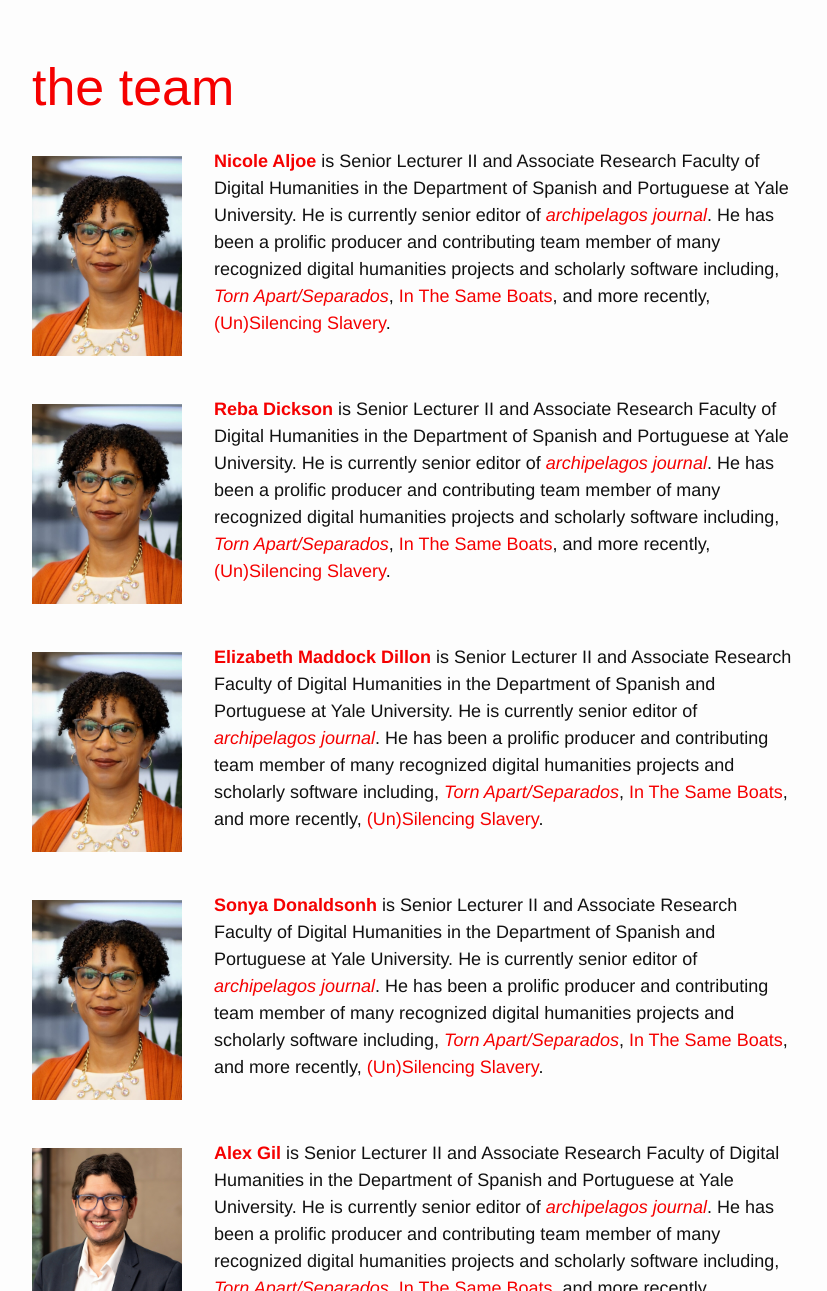
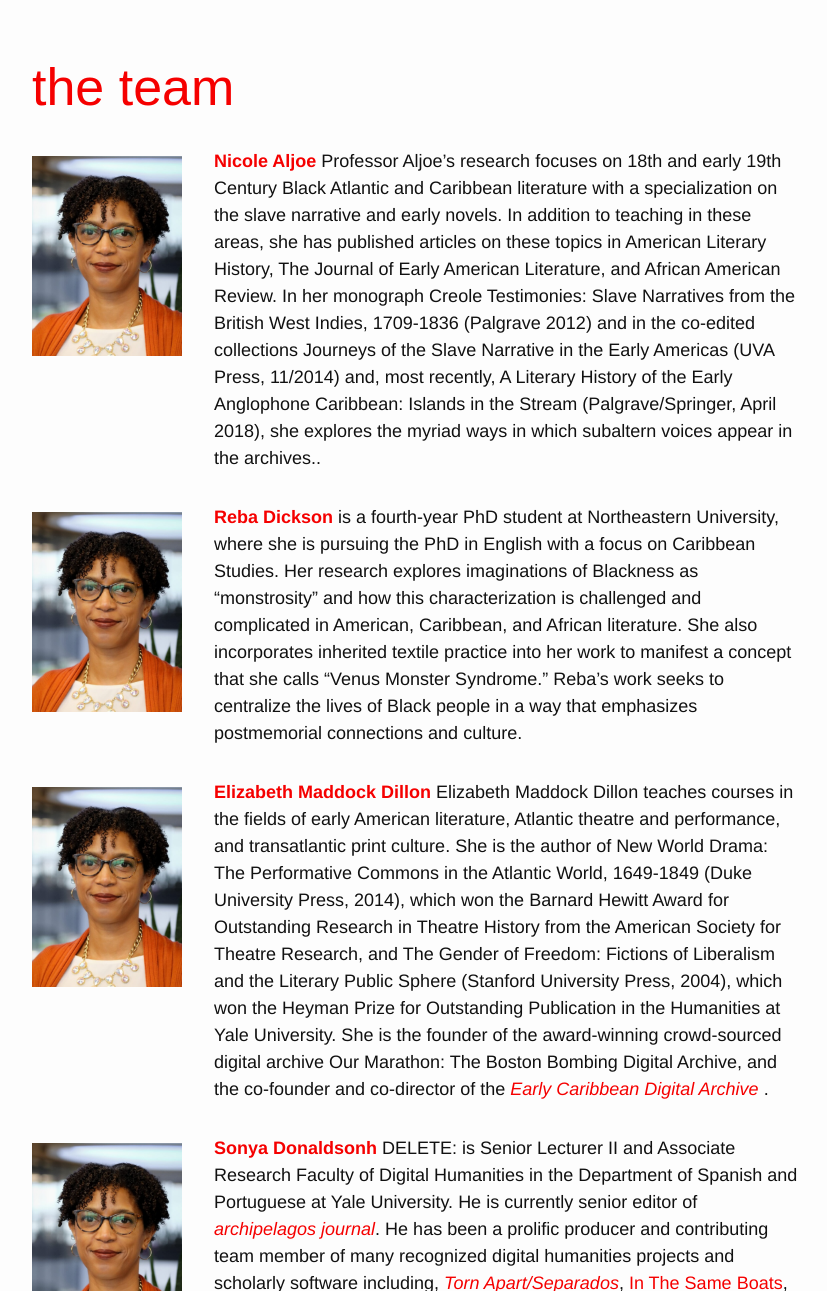
Before and after one commit to elotroalex/tcd12, a Jekyll site: the page built from team.html, in a window 1280 px wide and 1400 px high, scrolled down 495 px, cut to the strip 109-1400 px from the top of the window. Shown: the whole strip, without its empty margins (224-1051 px from the left). Built offline with Jekyll 4.4.1, drawn with Linux system fonts in a browser that asks for light colours; some of the changed text lies outside the part shown.

Commit message:
Update team.html
ADDED BIOS

```diff
--- a/team.html
+++ b/team.html
@@ -14,9 +14,7 @@ title: Team
   </div>
   <div class="bio">
     <p>
-      <a href="http://www.elotroalex.com"><strong>Nicole Aljoe</strong></a> is Senior Lecturer II and Associate Research Faculty of Digital Humanities in the Department of Spanish and Portuguese at Yale University. He is currently senior editor of <em><a href="http://smallaxe.net/sxarchipelagos/index.html">archipelagos journal</a></em
-      >. He has been a prolific producer and contributing team member of many recognized digital humanities projects and scholarly software including, <em><a href="http://xpmethod.plaintext.in/torn-apart/volume/1/">Torn Apart/Separados</a></em
-      >, <a href="http://sameboats.org/">In The Same Boats</a>, and more recently, <a href="https://unsilencing-slavery.org/">(Un)Silencing Slavery</a>.
+      <a href="https://cssh.northeastern.edu/faculty/nicole-aljoe/"><strong>Nicole Aljoe</strong></a> Professor Aljoe’s research focuses on 18th and early 19th Century Black Atlantic and Caribbean literature with a specialization on the slave narrative and early novels. In addition to teaching in these areas, she has published articles on these topics in American Literary History, The Journal of Early American Literature, and African American Review. In her monograph Creole Testimonies: Slave Narratives from the British West Indies, 1709-1836 (Palgrave 2012) and in the co-edited collections Journeys of the Slave Narrative in the Early Americas (UVA Press, 11/2014) and, most recently, A Literary History of the Early Anglophone Caribbean: Islands in the Stream (Palgrave/Springer, April 2018), she explores the myriad ways in which subaltern voices appear in the archives.</a>.
     </p>
   </div>
 </div>
@@ -27,9 +25,7 @@ title: Team
   </div>
   <div class="bio">
     <p>
-      <a href="http://www.elotroalex.com"><strong>Reba Dickson</strong></a> is Senior Lecturer II and Associate Research Faculty of Digital Humanities in the Department of Spanish and Portuguese at Yale University. He is currently senior editor of <em><a href="http://smallaxe.net/sxarchipelagos/index.html">archipelagos journal</a></em
-      >. He has been a prolific producer and contributing team member of many recognized digital humanities projects and scholarly software including, <em><a href="http://xpmethod.plaintext.in/torn-apart/volume/1/">Torn Apart/Separados</a></em
-      >, <a href="http://sameboats.org/">In The Same Boats</a>, and more recently, <a href="https://unsilencing-slavery.org/">(Un)Silencing Slavery</a>.
+      <a><strong>Reba Dickson</strong></a> is a fourth-year PhD student at Northeastern University, where she is pursuing the PhD in English with a focus on Caribbean Studies. Her research explores imaginations of Blackness as “monstrosity” and how this characterization is challenged and complicated in American, Caribbean, and African literature. She also incorporates inherited textile practice into her work to manifest a concept that she calls “Venus Monster Syndrome.” Reba’s work seeks to centralize the lives of Black people in a way that emphasizes postmemorial connections and culture.</a>
     </p>
   </div>
 </div>
@@ -40,9 +36,7 @@ title: Team
   </div>
   <div class="bio">
     <p>
-      <a href="http://www.elotroalex.com"><strong>Elizabeth Maddock Dillon</strong></a> is Senior Lecturer II and Associate Research Faculty of Digital Humanities in the Department of Spanish and Portuguese at Yale University. He is currently senior editor of <em><a href="http://smallaxe.net/sxarchipelagos/index.html">archipelagos journal</a></em
-      >. He has been a prolific producer and contributing team member of many recognized digital humanities projects and scholarly software including, <em><a href="http://xpmethod.plaintext.in/torn-apart/volume/1/">Torn Apart/Separados</a></em
-      >, <a href="http://sameboats.org/">In The Same Boats</a>, and more recently, <a href="https://unsilencing-slavery.org/">(Un)Silencing Slavery</a>.
+      <a href="https://cssh.northeastern.edu/faculty/elizabeth-dillon/"><strong>Elizabeth Maddock Dillon</strong></a> Elizabeth Maddock Dillon teaches courses in the fields of early American literature, Atlantic theatre and performance, and transatlantic print culture. She is the author of New World Drama: The Performative Commons in the Atlantic World, 1649-1849 (Duke University Press, 2014), which won the Barnard Hewitt Award for Outstanding Research in Theatre History from the American Society for Theatre Research, and The Gender of Freedom: Fictions of Liberalism and the Literary Public Sphere (Stanford University Press, 2004), which won the Heyman Prize for Outstanding Publication in the Humanities at Yale University. She is the founder of the award-winning crowd-sourced digital archive Our Marathon: The Boston Bombing Digital Archive, and the co-founder and co-director of the <em><a href="https://ecda.northeastern.edu/#_ga=2.180362983.1756589353.1637176198-1236090261.1630514576" target="_blank">Early Caribbean Digital Archive </a></em>.
     </p>
   </div>
 </div>
@@ -53,7 +47,11 @@ title: Team
   </div>
   <div class="bio">
     <p>
-      <a href="http://www.elotroalex.com"><strong>Sonya Donaldsonh</strong></a> is Senior Lecturer II and Associate Research Faculty of Digital Humanities in the Department of Spanish and Portuguese at Yale University. He is currently senior editor of <em><a href="http://smallaxe.net/sxarchipelagos/index.html">archipelagos journal</a></em
+      <a href="https://www.colby.edu/people/people-directory/sonya-donaldson/"><strong>Sonya Donaldsonh</strong></a>
+
+
+
+      DELETE: is Senior Lecturer II and Associate Research Faculty of Digital Humanities in the Department of Spanish and Portuguese at Yale University. He is currently senior editor of <em><a href="http://smallaxe.net/sxarchipelagos/index.html">archipelagos journal</a></em
       >. He has been a prolific producer and contributing team member of many recognized digital humanities projects and scholarly software including, <em><a href="http://xpmethod.plaintext.in/torn-apart/volume/1/">Torn Apart/Separados</a></em
       >, <a href="http://sameboats.org/">In The Same Boats</a>, and more recently, <a href="https://unsilencing-slavery.org/">(Un)Silencing Slavery</a>.
     </p>
@@ -101,9 +99,7 @@ title: Team
   </div>
   <div class="bio">
     <p>
-      <a href="http://www.elotroalex.com"><strong>Clareese Hill</strong></a> is Senior Lecturer II and Associate Research Faculty of Digital Humanities in the Department of Spanish and Portuguese at Yale University. He is currently senior editor of <em><a href="http://smallaxe.net/sxarchipelagos/index.html">archipelagos journal</a></em
-      >. He has been a prolific producer and contributing team member of many recognized digital humanities projects and scholarly software including, <em><a href="http://xpmethod.plaintext.in/torn-apart/volume/1/">Torn Apart/Separados</a></em
-      >, <a href="http://sameboats.org/">In The Same Boats</a>, and more recently, <a href="https://unsilencing-slavery.org/">(Un)Silencing Slavery</a>.
+      <a href="https://camd.northeastern.edu/people/clareese-hill/"><strong>Clareese Hill</strong></a> Clareese Hill is a practice-based art researcher in XR and Immersive Media. She explores the validity of the word “identity” through her perspective as an Afro-Caribbean American woman and her societal role projected on her to perform as a Black feminist academic. She has given performance lectures at Royal College of Art, Goldsmiths’ College, University of London, University of Sussex, CUNY Graduate Center, The Chicago Art Department, and Smack Mellon in Brooklyn. In May 2020, she co-organized Occupying the In-Between, a day-long interactive art research platform that questioned the validity of knowledge production and the body disseminating the research. She has exhibited her research internationally in Chicago, New York, California, London, Europe, and cyberspace. Clareese has had articles published in the Architecture and Culture Journal by Taylor and Francis Press and in Antennae, the Journal of Nature and Culture. Clareese holds an MFA from The School of the Art Institute of Chicago (SAIC) and a practice-based research Ph.D. from Goldsmiths’ College, University of London. </a>
     </p>
   </div>
 </div>
@@ -131,7 +127,12 @@ title: Team
   </div>
   <div class="bio">
     <p>
-      <a href="http://www.elotroalex.com"><strong>Savita Maharaj</strong></a> is Senior Lecturer II and Associate Research Faculty of Digital Humanities in the Department of Spanish and Portuguese at Yale University. He is currently senior editor of <em><a href="http://smallaxe.net/sxarchipelagos/index.html">archipelagos journal</a></em
+      <a href="http://www.elotroalex.com"><strong>Savita Maharaj</strong></a>
+
+
+
+
+      DELETE: is Senior Lecturer II and Associate Research Faculty of Digital Humanities in the Department of Spanish and Portuguese at Yale University. He is currently senior editor of <em><a href="http://smallaxe.net/sxarchipelagos/index.html">archipelagos journal</a></em
       >. He has been a prolific producer and contributing team member of many recognized digital humanities projects and scholarly software including, <em><a href="http://xpmethod.plaintext.in/torn-apart/volume/1/">Torn Apart/Separados</a></em
       >, <a href="http://sameboats.org/">In The Same Boats</a>, and more recently, <a href="https://unsilencing-slavery.org/">(Un)Silencing Slavery</a>.
     </p>
@@ -144,7 +145,13 @@ title: Team
   </div>
   <div class="bio">
     <p>
-      <a href="http://www.elotroalex.com"><strong>Tzarina Prater</strong></a> is Senior Lecturer II and Associate Research Faculty of Digital Humanities in the Department of Spanish and Portuguese at Yale University. He is currently senior editor of <em><a href="http://smallaxe.net/sxarchipelagos/index.html">archipelagos journal</a></em
+      <a href="http://www.elotroalex.com"><strong>Tzarina Prater</strong></a>
+
+
+
+
+
+      DELETE: is Senior Lecturer II and Associate Research Faculty of Digital Humanities in the Department of Spanish and Portuguese at Yale University. He is currently senior editor of <em><a href="http://smallaxe.net/sxarchipelagos/index.html">archipelagos journal</a></em
       >. He has been a prolific producer and contributing team member of many recognized digital humanities projects and scholarly software including, <em><a href="http://xpmethod.plaintext.in/torn-apart/volume/1/">Torn Apart/Separados</a></em
       >, <a href="http://sameboats.org/">In The Same Boats</a>, and more recently, <a href="https://unsilencing-slavery.org/">(Un)Silencing Slavery</a>.
     </p>
@@ -157,7 +164,11 @@ title: Team
   </div>
   <div class="bio">
     <p>
-      <a href="http://www.elotroalex.com"><strong>Faith Smith</strong></a> is Senior Lecturer II and Associate Research Faculty of Digital Humanities in the Department of Spanish and Portuguese at Yale University. He is currently senior editor of <em><a href="http://smallaxe.net/sxarchipelagos/index.html">archipelagos journal</a></em
+      <a href="http://www.elotroalex.com"><strong>Faith Smith</strong></a>
+
+
+
+      DELETE: is Senior Lecturer II and Associate Research Faculty of Digital Humanities in the Department of Spanish and Portuguese at Yale University. He is currently senior editor of <em><a href="http://smallaxe.net/sxarchipelagos/index.html">archipelagos journal</a></em
       >. He has been a prolific producer and contributing team member of many recognized digital humanities projects and scholarly software including, <em><a href="http://xpmethod.plaintext.in/torn-apart/volume/1/">Torn Apart/Separados</a></em
       >, <a href="http://sameboats.org/">In The Same Boats</a>, and more recently, <a href="https://unsilencing-slavery.org/">(Un)Silencing Slavery</a>.
     </p>
```
